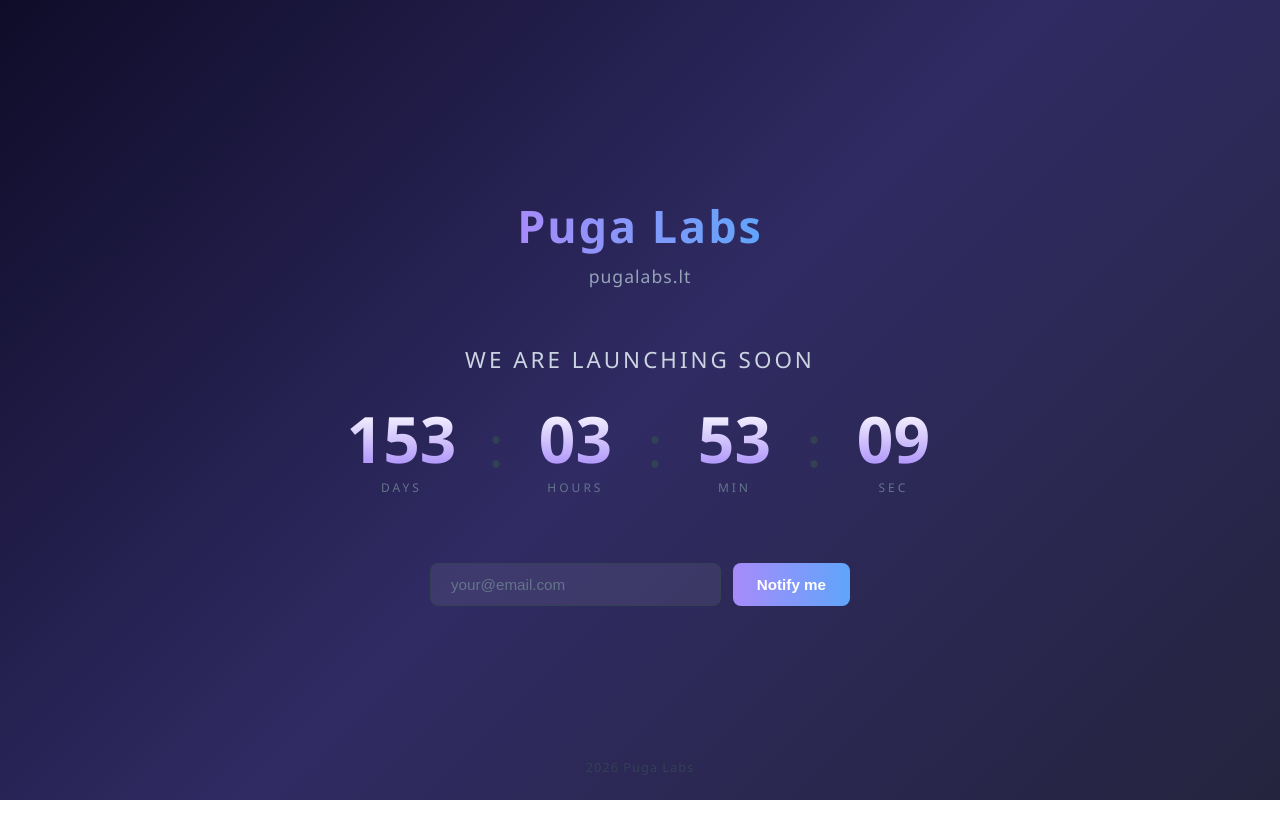
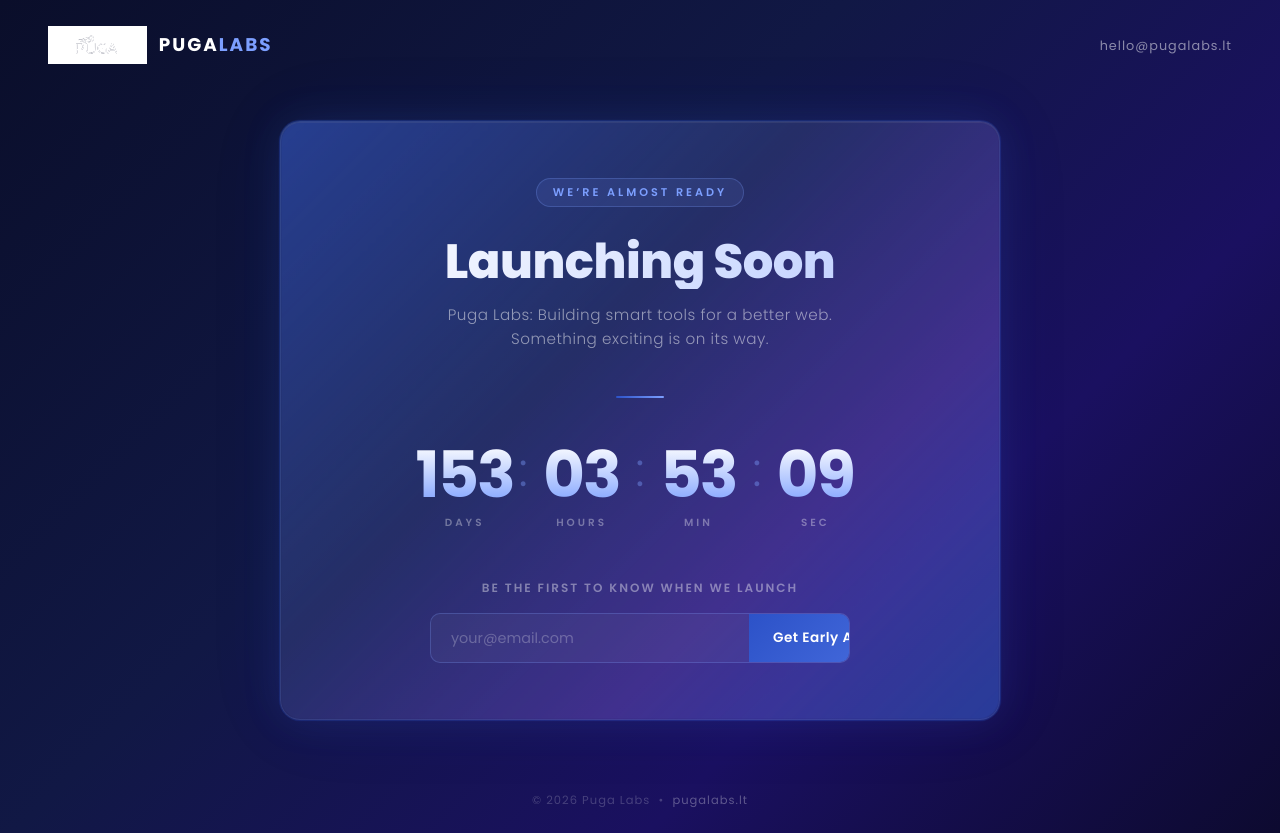
Before and after one commit to ugniusado/pugalabs.lt, a plain HTML site: page index.html in a window 1280 px wide. Before the commit the page ends 800 px from the top, so only its background shows below. Drawn offline with Linux system fonts and the light colour scheme.

Commit message:
Refactor index.html for improved layout and styling
Updated styles and structure for the coming soon page, including new fonts and layout adjustments.

```diff
--- a/index.html
+++ b/index.html
@@ -4,74 +4,350 @@
   <meta charset="UTF-8" />
   <meta name="viewport" content="width=device-width, initial-scale=1.0"/>
   <title>Puga Labs — Coming Soon</title>
+  <link rel="preconnect" href="https://fonts.googleapis.com">
+  <link rel="preconnect" href="https://fonts.gstatic.com" crossorigin>
+  <link href="https://fonts.googleapis.com/css2?family=Poppins:wght@300;400;600;700;800&display=swap" rel="stylesheet">
   <style>
     *, *::before, *::after { box-sizing: border-box; margin: 0; padding: 0; }
+
     body {
       min-height: 100vh;
+      font-family: 'Poppins', sans-serif;
+      color: #fff;
+      background: linear-gradient(135deg, #0a0e2a 0%, #111845 40%, #1a1060 70%, #0d0a30 100%);
+      display: flex;
+      flex-direction: column;
+    }
+
+    /* ── TOP NAV ── */
+    header {
+      display: flex;
+      align-items: center;
+      justify-content: space-between;
+      padding: 1.6rem 3rem;
+    }
+
+    .logo-wrap {
+      display: flex;
+      align-items: center;
+      gap: 0.75rem;
+      text-decoration: none;
+    }
+
+    .logo-wrap img {
+      height: 38px;
+      width: auto;
+      filter: brightness(0) invert(1);
+    }
+
+    .logo-wordmark {
+      font-size: 1.15rem;
+      font-weight: 700;
+      letter-spacing: 2px;
+      color: #fff;
+      text-transform: uppercase;
+    }
+
+    .logo-wordmark span {
+      color: #7c9fff;
+    }
+
+    nav a {
+      color: rgba(255,255,255,0.5);
+      text-decoration: none;
+      font-size: 0.8rem;
+      font-weight: 400;
+      letter-spacing: 1px;
+      transition: color 0.2s;
+    }
+
+    nav a:hover { color: #fff; }
+
+    /* ── MAIN HERO ── */
+    main {
+      flex: 1;
+      display: flex;
+      align-items: center;
+      justify-content: center;
+      padding: 2rem 1.5rem 3rem;
+    }
+
+    /* Glowing framed card */
+    .card {
+      position: relative;
+      width: 100%;
+      max-width: 720px;
+      padding: 3.5rem 3rem;
+      text-align: center;
+      border-radius: 20px;
+      background: rgba(255, 255, 255, 0.03);
+      border: 1px solid rgba(124, 159, 255, 0.18);
+      box-shadow:
+        0 0 0 1px rgba(30, 60, 160, 0.3),
+        0 0 40px rgba(80, 120, 255, 0.12),
+        0 0 80px rgba(30, 60, 200, 0.08),
+        inset 0 1px 0 rgba(255,255,255,0.07);
+    }
+
+    /* animated glow border */
+    .card::before {
+      content: '';
+      position: absolute;
+      inset: -1px;
+      border-radius: 21px;
+      background: linear-gradient(135deg,
+        rgba(44, 82, 200, 0.6) 0%,
+        rgba(100, 140, 255, 0.15) 40%,
+        rgba(140, 100, 255, 0.3) 70%,
+        rgba(44, 82, 200, 0.6) 100%
+      );
+      z-index: -1;
+      filter: blur(1px);
+    }
+
+    /* ── BADGE ── */
+    .badge {
+      display: inline-block;
+      font-size: 0.7rem;
+      font-weight: 600;
+      letter-spacing: 3px;
+      text-transform: uppercase;
+      color: #7c9fff;
+      background: rgba(124, 159, 255, 0.1);
+      border: 1px solid rgba(124, 159, 255, 0.25);
+      border-radius: 999px;
+      padding: 0.3rem 1rem;
+      margin-bottom: 1.8rem;
+    }
+
+    /* ── HEADLINE ── */
+    h1 {
+      font-size: clamp(2rem, 5vw, 3rem);
+      font-weight: 800;
+      line-height: 1.1;
+      letter-spacing: -0.5px;
+      margin-bottom: 0.9rem;
+      background: linear-gradient(135deg, #ffffff 0%, #b8caff 100%);
+      -webkit-background-clip: text;
+      -webkit-text-fill-color: transparent;
+    }
+
+    /* ── TAGLINE ── */
+    .tagline {
+      font-size: 0.95rem;
+      font-weight: 300;
+      color: rgba(255,255,255,0.5);
+      letter-spacing: 0.5px;
+      margin-bottom: 2.8rem;
+      line-height: 1.6;
+    }
+
+    /* ── DIVIDER ── */
+    .divider {
+      width: 48px;
+      height: 2px;
+      background: linear-gradient(90deg, #2c52c8, #7c9fff);
+      border-radius: 2px;
+      margin: 0 auto 2.8rem;
+    }
+
+    /* ── COUNTDOWN ── */
+    .countdown {
+      display: flex;
+      align-items: flex-start;
+      justify-content: center;
+      gap: 0;
+      margin-bottom: 3rem;
+    }
+
+    .countdown-block {
       display: flex;
       flex-direction: column;
       align-items: center;
-      justify-content: center;
-      background: linear-gradient(135deg, #0f0c29, #302b63, #24243e);
-      font-family: 'Segoe UI', system-ui, sans-serif;
-      color: #fff;
-      text-align: center;
-      padding: 2rem;
+      min-width: 100px;
     }
-    .logo {
-      font-size: 2.8rem;
-      font-weight: 800;
-      letter-spacing: 2px;
-      margin-bottom: 0.5rem;
-      background: linear-gradient(90deg, #a78bfa, #60a5fa);
+
+    .countdown-number {
+      font-size: clamp(2.8rem, 6vw, 4rem);
+      font-weight: 700;
+      line-height: 1;
+      letter-spacing: -2px;
+      background: linear-gradient(180deg, #ffffff 0%, #7c9fff 100%);
       -webkit-background-clip: text;
       -webkit-text-fill-color: transparent;
+      font-variant-numeric: tabular-nums;
     }
-    .tagline { font-size: 1.1rem; color: #94a3b8; margin-bottom: 3.5rem; letter-spacing: 1px; }
-    .headline { font-size: 1.4rem; font-weight: 300; letter-spacing: 3px; text-transform: uppercase; color: #cbd5e1; margin-bottom: 2rem; }
-    .countdown { display: flex; gap: 2rem; justify-content: center; flex-wrap: wrap; margin-bottom: 3.5rem; }
-    .countdown-block { display: flex; flex-direction: column; align-items: center; min-width: 80px; }
-    .countdown-number { font-size: 4rem; font-weight: 700; line-height: 1; background: linear-gradient(180deg, #fff 0%, #a78bfa 100%); -webkit-background-clip: text; -webkit-text-fill-color: transparent; }
-    .countdown-label { font-size: 0.75rem; letter-spacing: 3px; text-transform: uppercase; color: #64748b; margin-top: 0.5rem; }
-    .separator { font-size: 3.5rem; color: #334155; align-self: center; padding-bottom: 1.5rem; }
-    .notify-form { display: flex; gap: 0.75rem; flex-wrap: wrap; justify-content: center; max-width: 420px; width: 100%; }
-    .notify-form input { flex: 1; min-width: 220px; padding: 0.75rem 1.25rem; border-radius: 8px; border: 1px solid #334155; background: rgba(255,255,255,0.07); color: #fff; font-size: 0.95rem; outline: none; transition: border 0.2s; }
-    .notify-form input::placeholder { color: #64748b; }
-    .notify-form input:focus { border-color: #a78bfa; }
-    .notify-form button { padding: 0.75rem 1.5rem; border-radius: 8px; border: none; background: linear-gradient(90deg, #a78bfa, #60a5fa); color: #fff; font-weight: 600; font-size: 0.95rem; cursor: pointer; transition: opacity 0.2s; }
+
+    .countdown-label {
+      font-size: 0.65rem;
+      font-weight: 600;
+      letter-spacing: 3px;
+      text-transform: uppercase;
+      color: rgba(255,255,255,0.35);
+      margin-top: 0.5rem;
+    }
+
+    .countdown-sep {
+      font-size: clamp(2rem, 5vw, 3rem);
+      font-weight: 300;
+      color: rgba(124, 159, 255, 0.4);
+      padding: 0 0.25rem;
+      line-height: 1;
+      margin-top: 0.15rem;
+    }
+
+    /* ── FORM SECTION ── */
+    .form-section {
+      text-align: center;
+    }
+
+    .form-title {
+      font-size: 0.75rem;
+      font-weight: 600;
+      letter-spacing: 2px;
+      text-transform: uppercase;
+      color: rgba(255,255,255,0.4);
+      margin-bottom: 1rem;
+    }
+
+    .notify-form {
+      display: flex;
+      gap: 0;
+      border-radius: 10px;
+      overflow: hidden;
+      border: 1px solid rgba(124, 159, 255, 0.25);
+      background: rgba(255,255,255,0.04);
+      max-width: 420px;
+      margin: 0 auto;
+    }
+
+    .notify-form input {
+      flex: 1;
+      padding: 0.85rem 1.25rem;
+      background: transparent;
+      border: none;
+      color: #fff;
+      font-family: 'Poppins', sans-serif;
+      font-size: 0.9rem;
+      outline: none;
+    }
+
+    .notify-form input::placeholder { color: rgba(255,255,255,0.25); }
+
+    .notify-form button {
+      padding: 0.85rem 1.5rem;
+      background: linear-gradient(135deg, #2c52c8, #4a6fe0);
+      color: #fff;
+      font-family: 'Poppins', sans-serif;
+      font-weight: 600;
+      font-size: 0.85rem;
+      letter-spacing: 0.5px;
+      border: none;
+      cursor: pointer;
+      white-space: nowrap;
+      transition: opacity 0.2s;
+    }
+
     .notify-form button:hover { opacity: 0.85; }
-    footer { position: fixed; bottom: 1.5rem; font-size: 0.8rem; color: #334155; letter-spacing: 1px; }
+
+    /* ── FOOTER ── */
+    footer {
+      text-align: center;
+      padding: 1.5rem;
+      font-size: 0.72rem;
+      color: rgba(255,255,255,0.2);
+      letter-spacing: 1px;
+    }
+
+    footer a {
+      color: rgba(255,255,255,0.3);
+      text-decoration: none;
+    }
+
+    footer a:hover { color: rgba(255,255,255,0.6); }
+
+    @media (max-width: 560px) {
+      header { padding: 1.2rem 1.5rem; }
+      .card { padding: 2.5rem 1.5rem; }
+      .countdown-block { min-width: 68px; }
+      .notify-form { flex-direction: column; border-radius: 10px; }
+      .notify-form button { border-radius: 0 0 9px 9px; }
+    }
   </style>
 </head>
 <body>
-  <div class="logo">Puga Labs</div>
-  <p class="tagline">pugalabs.lt</p>
-  <p class="headline">We are launching soon</p>
-  <div class="countdown" id="countdown">
-    <div class="countdown-block"><span class="countdown-number" id="days">00</span><span class="countdown-label">days</span></div>
-    <span class="separator">:</span>
-    <div class="countdown-block"><span class="countdown-number" id="hours">00</span><span class="countdown-label">hours</span></div>
-    <span class="separator">:</span>
-    <div class="countdown-block"><span class="countdown-number" id="minutes">00</span><span class="countdown-label">min</span></div>
-    <span class="separator">:</span>
-    <div class="countdown-block"><span class="countdown-number" id="seconds">00</span><span class="countdown-label">sec</span></div>
-  </div>
-  <form class="notify-form" onsubmit="return false;">
-    <input type="email" placeholder="your@email.com" />
-    <button type="submit">Notify me</button>
-  </form>
-  <footer>2026 Puga Labs</footer>
+
+  <header>
+    <a class="logo-wrap" href="#">
+      <img src="FreeSample-Vectorizer-io-Gemini_Generated_Image_fqni5wfqni5wfqni.svg" alt="Puga Labs logo" />
+      <span class="logo-wordmark">Puga<span>Labs</span></span>
+    </a>
+    <nav>
+      <a href="mailto:hello@pugalabs.lt">hello@pugalabs.lt</a>
+    </nav>
+  </header>
+
+  <main>
+    <div class="card">
+
+      <div class="badge">We&rsquo;re almost ready</div>
+
+      <h1>Launching Soon</h1>
+
+      <p class="tagline">Puga Labs: Building smart tools for a better web.<br>Something exciting is on its way.</p>
+
+      <div class="divider"></div>
+
+      <div class="countdown">
+        <div class="countdown-block">
+          <span class="countdown-number" id="days">00</span>
+          <span class="countdown-label">Days</span>
+        </div>
+        <span class="countdown-sep">:</span>
+        <div class="countdown-block">
+          <span class="countdown-number" id="hours">00</span>
+          <span class="countdown-label">Hours</span>
+        </div>
+        <span class="countdown-sep">:</span>
+        <div class="countdown-block">
+          <span class="countdown-number" id="minutes">00</span>
+          <span class="countdown-label">Min</span>
+        </div>
+        <span class="countdown-sep">:</span>
+        <div class="countdown-block">
+          <span class="countdown-number" id="seconds">00</span>
+          <span class="countdown-label">Sec</span>
+        </div>
+      </div>
+
+      <div class="form-section">
+        <p class="form-title">Be the first to know when we launch</p>
+        <form class="notify-form" onsubmit="return false;">
+          <input type="email" placeholder="your@email.com" aria-label="Email address" />
+          <button type="submit">Get Early Access</button>
+        </form>
+      </div>
+
+    </div>
+  </main>
+
+  <footer>
+    &copy; 2026 Puga Labs &nbsp;&bull;&nbsp;
+    <a href="https://pugalabs.lt">pugalabs.lt</a>
+  </footer>
+
   <script>
     var launch = new Date('2026-09-01T00:00:00').getTime();
-    function pad(n){return String(n).padStart(2,'0');}
+    function pad(n){ return String(n).padStart(2,'0'); }
     function tick(){
-      var diff=Math.max(0,launch-Date.now());
-      document.getElementById('days').textContent=pad(Math.floor(diff/86400000));
-      document.getElementById('hours').textContent=pad(Math.floor((diff%86400000)/3600000));
-      document.getElementById('minutes').textContent=pad(Math.floor((diff%3600000)/60000));
-      document.getElementById('seconds').textContent=pad(Math.floor((diff%60000)/1000));
+      var diff = Math.max(0, launch - Date.now());
+      document.getElementById('days').textContent    = pad(Math.floor(diff/86400000));
+      document.getElementById('hours').textContent   = pad(Math.floor((diff%86400000)/3600000));
+      document.getElementById('minutes').textContent = pad(Math.floor((diff%3600000)/60000));
+      document.getElementById('seconds').textContent = pad(Math.floor((diff%60000)/1000));
     }
-    tick();setInterval(tick,1000);
+    tick(); setInterval(tick, 1000);
   </script>
+
 </body>
 </html>
```
